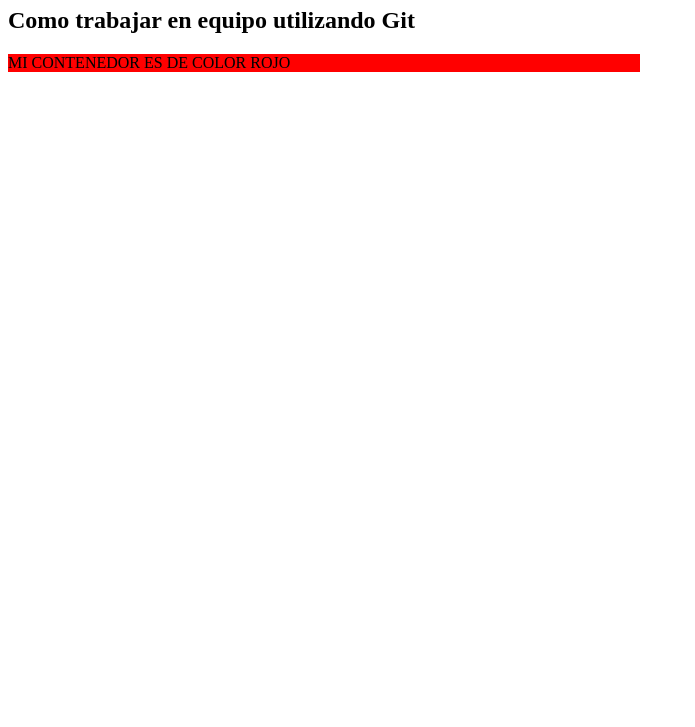
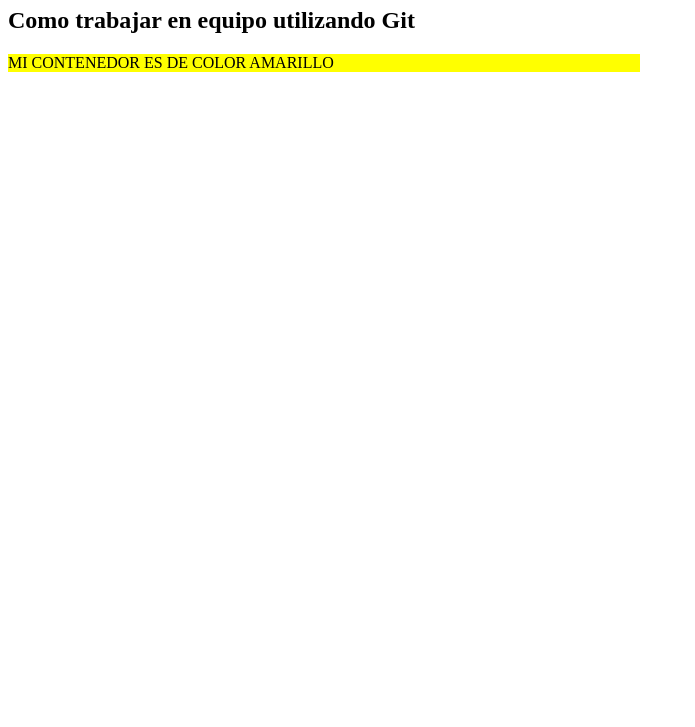
Before and after one commit to GeerDev/TrabajoEnEquipo, a plain HTML site: page index.html in a window 1280 px wide. Shown: the part 73-800 px from the top of the page, without its empty margins (0-695 px from the left). Drawn offline with Linux system fonts and the light colour scheme.

Commit message:
cambiando azul por amarillo

```diff
--- a/index.html
+++ b/index.html
@@ -11,7 +11,7 @@
     <h1>Trabajo en equipo</h1>
     <h2>Como trabajar en equipo utilizando Git</h2>
     <div class="contenedor">
-        <p>MI CONTENEDOR ES DE COLOR ROJO</p>
+        <p>MI CONTENEDOR ES DE COLOR AMARILLO</p>
     </div>
 
     <script src="script.js"></script>
--- a/style.css
+++ b/style.css
@@ -1,4 +1,4 @@
 .contenedor {
-    background-color: red;
+    background-color: yellow;
     width: 50%;
 }
```
